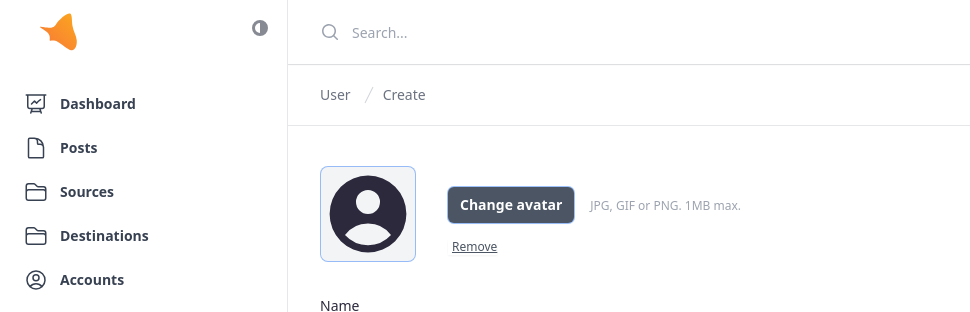
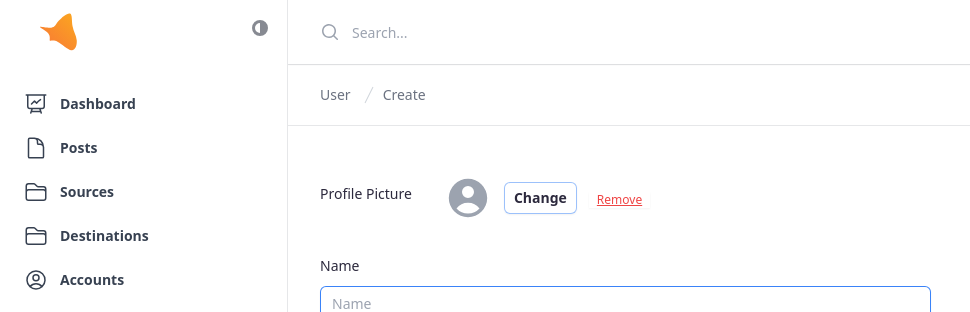
Before and after one commit to ehsansh84/social-dash-frnt, a React (Vite) app: page /users/create in a window 1280 px wide. Shown: the top 312 px of the page, without its empty margins (0-970 px from the left). Built offline with nearby package versions, Linux system fonts and the light colour scheme; no server answers; what google-libphonenumber would draw is missing.

Commit message:
update picture input: reimplement

```diff
--- a/src/components/CoverInput.jsx
+++ b/src/components/CoverInput.jsx
@@ -1,14 +1,24 @@
 import { PhotoIcon } from "@heroicons/react/20/solid"
-import { useEffect } from "react"
-import { useImageInput } from "../hooks/useImageInput"
 
-export function CoverInput({imageUrl = "", onImageChange}) {
-  const { selectedImage, inputKey, handleImageUpload, removeImage } =
-    useImageInput(imageUrl)
+export function CoverInput({image, setImage}) {
+  const handleImageUpload = (event) => {
+    const file = event.target.files[0]
+    if (file && file.type.match("image.*")) {
+      const reader = new FileReader()
+      reader.onload = (e) => {
+        setImage(e.target.result)
+      }
+      reader.readAsDataURL(file)
+    } else {
+      console.error("File is not an image.")
+    }
+  }
 
-  useEffect(() => {
-    onImageChange(selectedImage)
-  }, [selectedImage, onImageChange])
+
+  const removeImage = () => {
+    setImage("")
+  }
+
 
   return (
     <>
@@ -19,10 +29,10 @@ export function CoverInput({imageUrl = "", onImageChange}) {
         Cover photo
       </label>
       <div className="mt-2 flex justify-center rounded-lg border border-dashed border-border px-6 py-10">
-        {selectedImage ? (
+        {image ? (
           <div className="flex flex-col gap-4">
             <img
-              src={selectedImage}
+              src={image}
               alt="Selected"
               className="object-fill"
             />
@@ -47,7 +57,6 @@ export function CoverInput({imageUrl = "", onImageChange}) {
               >
                 <span>Upload a file</span>
                 <input
-                  key={inputKey}
                   id="file-upload"
                   name="file-upload"
                   type="file"
--- a/src/components/LogoInput.jsx
+++ b/src/components/LogoInput.jsx
@@ -1,28 +1,38 @@
-import { useEffect } from "react"
-import { useImageInput } from "../hooks/useImageInput"
 import { UserCircleIcon } from "@heroicons/react/20/solid"
 
-export function LogoInput({ label="Logo", imageUrl = "", onImageChange }) {
-  const { selectedImage, inputKey, handleImageUpload, removeImage } = useImageInput(imageUrl)
+export function LogoInput({ label="Logo", image, setImage }) {
 
-  useEffect(() => {
-    onImageChange(selectedImage)
-  }, [selectedImage, onImageChange])
+  const handleImageUpload = (event) => {
+    const file = event.target.files[0]
+    if (file && file.type.match("image.*")) {
+      const reader = new FileReader()
+      reader.onload = (e) => {
+        setImage(e.target.result)
+      }
+      reader.readAsDataURL(file)
+    } else {
+      console.error("File is not an image.")
+    }
+  }
+
+
+  const removeImage = () => {
+    setImage("")
+  }
 
 
   return (
     <>
       <label
-        htmlFor="channel-logo"
         className="block text-sm font-medium leading-6 text-text"
       >
         {label}
       </label>
       <div className="mt-2 flex items-center gap-x-3">
         <div className="h-12 w-12 overflow-hidden rounded-full">
-          {selectedImage ? (
+          {image ? (
             <img
-              src={selectedImage}
+              src={image}
               alt="Selected"
               className="h-full w-full object-fill"
             />
@@ -31,7 +41,6 @@ export function LogoInput({ label="Logo", imageUrl = "", onImageChange }) {
           )}
         </div>
         <input
-          key={inputKey}
           type="file"
           accept="image/*"
           onChange={handleImageUpload}
--- a/src/components/ProfileImageInput.jsx
+++ /dev/null
@@ -1,57 +0,0 @@
-import { useEffect } from "react"
-import { useImageInput } from "../hooks/useImageInput"
-import { UserCircleIcon } from "@heroicons/react/20/solid"
-
-export function ProfileImageInput({ imageUrl = "", onImageChange }) {
-  const { selectedImage, inputKey, handleImageUpload, removeImage } =
-    useImageInput(imageUrl)
-
-  useEffect(() => {
-    onImageChange(selectedImage)
-  }, [selectedImage, onImageChange])
-
-  return (
-    <>
-      {selectedImage ? (
-        <img
-          src={selectedImage}
-          alt="Profile"
-          className="h-24 w-24 flex-none rounded-lg bg-gray-200 object-cover dark:bg-gray-800"
-        />
-      ) : (
-        <UserCircleIcon
-          className="h-24 w-24 flex-none rounded-lg bg-gray-100 object-cover ring-1 ring-inset ring-ring dark:bg-gray-800"
-          aria-hidden="true"
-        />
-      )}
-      <div className="space-y-4">
-        <input
-          key={inputKey}
-          type="file"
-          accept="image/*"
-          onChange={handleImageUpload}
-          className="hidden"
-          id="imageUpload"
-        />
-        <div className="flex items-baseline gap-4">
-          <label
-            htmlFor="imageUpload"
-            className="cursor-pointer rounded-md bg-gray-600 px-3 py-2 text-sm font-semibold text-white shadow-sm hover:bg-gray-700 dark:bg-gray-800 dark:hover:bg-gray-700 ring-1 ring-ring"
-          >
-            Change avatar
-          </label>
-          <p className="text-xs leading-5 text-gray-400">
-            JPG, GIF or PNG. 1MB max.
-          </p>
-        </div>
-        <button
-          type="button"
-          onClick={removeImage}
-          className="border-0 bg-bg ps-1 text-xs font-medium text-gray-600 underline shadow-sm hover:no-underline"
-        >
-          Remove
-        </button>
-      </div>
-    </>
-  )
-}
--- a/src/hooks/useImageInput.js
+++ /dev/null
@@ -1,32 +0,0 @@
-import { useState, useEffect } from "react"
-
-export function useImageInput(initialImageUrl = "") {
-  const [selectedImage, setSelectedImage] = useState(initialImageUrl)
-  const [inputKey, setInputKey] = useState(Date.now())
-
-  const handleImageUpload = (event) => {
-    const file = event.target.files[0]
-    if (file && file.type.match("image.*")) {
-      const reader = new FileReader()
-      reader.onload = (e) => {
-        setSelectedImage(e.target.result)
-      }
-      reader.readAsDataURL(file)
-    } else {
-      console.error("File is not an image.")
-    }
-  }
-
-  useEffect(() => {
-    if (initialImageUrl) {
-      setSelectedImage(initialImageUrl)
-    }
-  }, [initialImageUrl])
-
-  const removeImage = () => {
-    setSelectedImage("")
-    setInputKey(Date.now())
-  }
-
-  return { selectedImage, inputKey, handleImageUpload, removeImage }
-}
--- a/src/pages/Destination/Create.jsx
+++ b/src/pages/Destination/Create.jsx
@@ -96,10 +96,6 @@ export function Create() {
     })
   }
 
-  const handleLogoChange = (newLogo) => {
-    setLogo(newLogo)
-  }
-
   const resetForm = () => {
     setSocialMedia("")
     setChannel("")
@@ -166,7 +162,7 @@ export function Create() {
                 </div>
 
                 <div className="sm:col-span-4">
-                  <LogoInput imageUrl={logo} onImageChange={handleLogoChange} />
+                  <LogoInput image={logo} setImage={setLogo} />
                 </div>
 
                 <div className="col-span-full">
--- a/src/pages/Destination/Edit.jsx
+++ b/src/pages/Destination/Edit.jsx
@@ -113,10 +113,6 @@ export function Edit() {
     })
   }
 
-  const handleLogoChange = (newLogo) => {
-    setLogo(newLogo)
-  }
-
   return (
     <div className="border-t border-border pb-16">
       <Wrapper as="header" className="border-b border-border">
@@ -174,7 +170,7 @@ export function Edit() {
                 </div>
 
                 <div className="sm:col-span-4">
-                  <LogoInput imageUrl={logo} onImageChange={handleLogoChange} />
+                  <LogoInput image={logo} setImage={logo} />
                 </div>
 
                 <div className="col-span-full">
--- a/src/pages/Post/Create.jsx
+++ b/src/pages/Post/Create.jsx
@@ -138,7 +138,7 @@ export function Create() {
                 </div>
 
                 <div className="col-span-full">
-                  <CoverInput imageUrl={coverUrl} onImageChange={setCoverUrl} />
+                  <CoverInput image={coverUrl} setImage={setCoverUrl} />
                 </div>
 
                 <div className="sm:col-span-4">
--- a/src/pages/Post/Edit.jsx
+++ b/src/pages/Post/Edit.jsx
@@ -182,7 +182,7 @@ export function Edit() {
                 </div>
 
                 <div className="col-span-full">
-                  <CoverInput imageUrl={coverUrl} onImageChange={setCoverUrl} />
+                  <CoverInput image={coverUrl} setImage={setCoverUrl} />
                 </div>
 
                 <div className="sm:col-span-4">
--- a/src/pages/Source/Create.jsx
+++ b/src/pages/Source/Create.jsx
@@ -112,10 +112,6 @@ export function Create() {
     })
   }
 
-  const handleLogoChange = (newLogo) => {
-    setLogo(newLogo)
-  }
-
   const resetForm = () => {
     setSocialMedia("")
     setChannel("")
@@ -181,7 +177,7 @@ export function Create() {
                 </div>
 
                 <div className="sm:col-span-4">
-                  <LogoInput imageUrl={logo} onImageChange={handleLogoChange} />
+                  <LogoInput image={logo} setImage={setLogo} />
                 </div>
 
                 <div className="col-span-full">
--- a/src/pages/Source/Edit.jsx
+++ b/src/pages/Source/Edit.jsx
@@ -130,10 +130,6 @@ export function Edit() {
     })
   }
 
-  const handleLogoChange = (newLogo) => {
-    setLogo(newLogo)
-  }
-
   return (
     <div className="border-t border-border pb-16">
       <Wrapper as="header" className="border-b border-border">
@@ -191,7 +187,7 @@ export function Edit() {
                 </div>
 
                 <div className="sm:col-span-4">
-                  <LogoInput imageUrl={logo} onImageChange={handleLogoChange} />
+                  <LogoInput image={logo} setImage={setLogo} />
                 </div>
 
                 <div className="col-span-full">
--- a/src/pages/User/Create.jsx
+++ b/src/pages/User/Create.jsx
@@ -8,9 +8,9 @@ import { InlineRadio } from "../../components/InlineRadio"
 import { InputField } from "../../components/InputField"
 import { InputPhone } from "../../components/InputPhone"
 import { MessageTransition } from "../../components/MessageTransition"
-import { ProfileImageInput } from "../../components/ProfileImageInput"
 import { SelectMenu } from "../../components/SelectMenu"
 import { useCreateResource, useResourceList } from "../../hooks/useResources"
+import { LogoInput } from "../../components/LogoInput"
 
 const statuses = [
   { id: "enabled", title: "Enabled" },
@@ -94,10 +94,6 @@ export function Create() {
     })
   }
 
-  const handlePicChange = (newPic) => {
-    setPic(newPic)
-  }
-
   const resetForm = () => {
     setName("")
     setFamily("")
@@ -128,7 +124,7 @@ export function Create() {
             <div className="border-b border-border pb-12">
               <div className="mt-10 grid grid-cols-1 gap-x-6 gap-y-8 sm:grid-cols-6">
                 <div className="col-span-full flex items-center gap-x-8">
-                  <ProfileImageInput onImageChange={handlePicChange} />
+                  <LogoInput label="Profile Picture" image={pic} setImage={setPic} />
                 </div>
 
                 <div className="sm:col-span-4">
```
Also changed, not shown: src/pages/User/Edit.jsx (+9 -6 lines).
